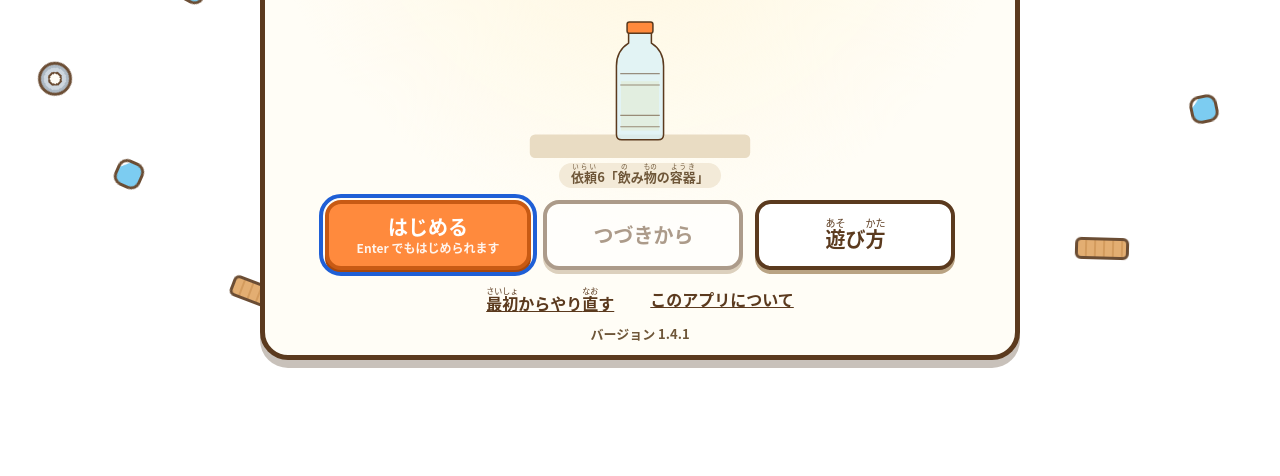
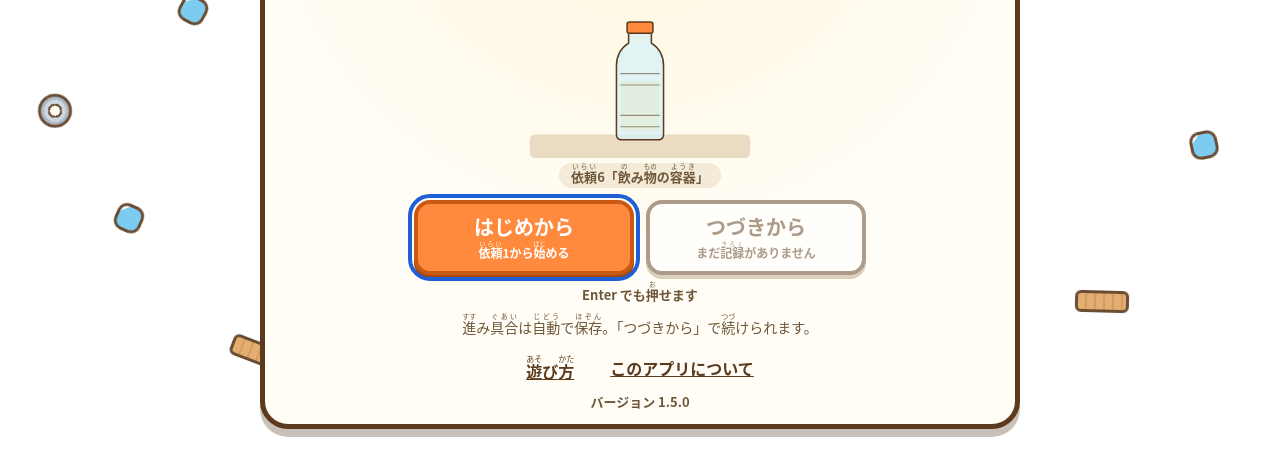
Before and after one commit to Okarin-netizen/Material-Workshop, a website with bundled scripts: page index.html in a window 1280 px wide. Shown: the part 174-650 px from the top of the page. Built offline with nearby package versions, Linux system fonts and the light colour scheme.

Commit message:
タイトルに「はじめから」「つづきから」、ヘッダーに「タイトルへ」を追加（v1.5.0）
- 記録がなければ「はじめから」、あれば「つづきから」を大きくしてフォーカスを置く
- 記録があるときの「はじめから」は確認してから消し、依頼1を始める（ふりがな・音の設定は残す）
- どの画面からもヘッダーの「タイトルへ」でもどれる。1024幅でもヘッダーを1行に保つ
- タイトルの「最初からやり直す」は「はじめから」にまとめた（依頼ボードの先生用は残す）

Co-Authored-By: Claude Opus 5.5 <noreply@anthropic.com>
Claude-Session: https://claude.ai/code/session_01NRT8ofLVL7jYEWDrF3UwAF

```diff
--- a/css/title.css
+++ b/css/title.css
@@ -203,19 +203,33 @@
   gap: 12px;
 }
 
-/* 「はじめる」はいちばん大きく、光の輪でさそう */
-.title-start {
+.title-buttons .btn--big {
   min-width: 220px;
+}
+
+/* 大きいほう（記録がなければ「はじめから」、あれば「つづきから」）は、光の輪でさそう */
+.title-main {
   font-size: 22px;
   animation: title-glow 2s ease-in-out 1s infinite;
 }
 
-.title-start:hover {
+.title-main:hover {
   transform: translateY(-2px);
 }
 
-.title-start__hint {
-  opacity: 0.9;
+.title-enter-hint {
+  flex-basis: 100%;
+  margin-top: -6px;
+  color: var(--text-sub);
+  font-size: 13px;
+  font-weight: 600;
+}
+
+.title-autosave {
+  max-width: 34em;
+  color: var(--text-sub);
+  font-size: 14px;
+  line-height: 1.5;
 }
 
 .title-links {
@@ -361,7 +375,7 @@
 
 /* タッチの端末には Enter キーの案内はいらない */
 @media (hover: none) and (pointer: coarse) {
-  .title-start__hint {
+  .title-enter-hint {
     display: none;
   }
 }
@@ -371,7 +385,7 @@
     font-size: 38px;
   }
 
-  .title-start {
+  .title-buttons .btn--big {
     min-width: 0;
   }
 
@@ -388,4 +402,10 @@
   .title-showcase__stage {
     max-height: 16vh;
   }
+
+  /* 低い画面では、案内の2行を出さずに1画面に収める（「つづきから」の小さい字で続きがわかる） */
+  .title-enter-hint,
+  .title-autosave {
+    display: none;
+  }
 }
--- a/js/core/gameState.js
+++ b/js/core/gameState.js
@@ -62,6 +62,30 @@ export function createProgress() {
     reflection: '',
     session: null,
   };
+}
+
+/**
+ * 消して困る記録があるか（タイトルで「つづきから」を出すか、「はじめから」で確認するか）。
+ * ふりがな・音などの設定だけなら、記録とは数えない。
+ * @param {Progress} progress
+ */
+export function hasSavedPlay(progress) {
+  return (
+    Boolean(progress.session) ||
+    Object.keys(progress.records).length > 0 ||
+    Object.values(progress.zukan).some((list) => list.length > 0) ||
+    progress.reflection.trim() !== ''
+  );
+}
+
+/**
+ * 「はじめから」：記録をすべて消した新しい進行状況。見え方の設定（ふりがな・音）だけは引きつぐ。
+ * （先生用の「すべての依頼を開く」は記録といっしょに戻す）
+ * @param {Progress} progress
+ * @returns {Progress}
+ */
+export function restartProgress(progress) {
+  return { ...createProgress(), furigana: progress.furigana, sound: progress.sound };
 }
 
 /** @returns {RequestRecord} */
--- a/js/data/about.js
+++ b/js/data/about.js
@@ -16,6 +16,15 @@ export const CREDITS = {
 
 /** @type {ChangelogEntry[]} 新しい順 */
 export const CHANGELOG = [
+  {
+    version: '1.5.0',
+    date: '2026-11-24',
+    changes: [
+      'タイトルのボタンを「はじめから」と「つづきから」にしました。{記録|きろく}があるときは「つづきから」が{大|おお}きくなり、Enter だけで{続|つづ}けられます。',
+      '{記録|きろく}があるときの「はじめから」は、{消|け}してよいか{確|たし}かめてから{依頼|いらい}1を{始|はじ}めます。ふりがなと{音|おと}の{設定|せってい}はそのままです。',
+      'どの{画面|がめん}からでも、ヘッダーの「タイトルへ」でタイトルにもどれます。{進|すす}み{具合|ぐあい}は{自動|じどう}で{保存|ほぞん}されています。',
+    ],
+  },
   {
     version: '1.4.1',
     date: '2026-11-22',
--- a/js/data/uiText.js
+++ b/js/data/uiText.js
@@ -15,6 +15,7 @@ export const UI = {
     board: '{依頼|いらい}ボード',
     zukan: '{図鑑|ずかん}',
     summary: 'まとめ',
+    title: 'タイトルへ',
     zukanCount: '{図鑑|ずかん} {count}/{total}',
     stageLabel: '{依頼|いらい}{number}',
   },
@@ -24,14 +25,18 @@ export const UI = {
     logo: ['マ', 'テ', 'リ', 'ア', 'ル', '{工房|こうぼう}'],
     ribbon: 'えらんで、つくって、{試|ため}す！',
     lead: '{材料|ざいりょう}と{加工|かこう}の{技術|ぎじゅつ}で、{依頼人|いらいにん}の{願|ねが}いをかなえよう！',
-    start: 'はじめる',
+    start: 'はじめから',
+    startNote: '{依頼|いらい}1から{始|はじ}める',
+    startNoteSaved: '{記録|きろく}を{消|け}して{依頼|いらい}1から',
     resume: 'つづきから',
     resumeNote: '{依頼|いらい}{number}「{title}」のつづき',
+    resumeNoteBoard: '{依頼|いらい}ボードから{選|えら}ぶ',
+    resumeNone: 'まだ{記録|きろく}がありません',
     howto: '{遊|あそ}び{方|かた}',
-    reset: '{最初|さいしょ}からやり{直|なお}す',
     about: 'このアプリについて',
     version: 'バージョン {version}',
-    startHint: 'Enter でもはじめられます',
+    enterHint: 'Enter でも{押|お}せます',
+    autoSave: '{進|すす}み{具合|ぐあい}は{自動|じどう}で{保存|ほぞん}。「つづきから」で{続|つづ}けられます。',
     showcase: '{依頼|いらい}{number}「{title}」',
     showcaseLabel: '{作品|さくひん}を{見|み}る（{押|お}すと{次|つぎ}の{作品|さくひん}）',
     rank: '{工房|こうぼう}の{称号|しょうごう}「{title}」　★{stars}',
@@ -260,6 +265,9 @@ export const UI = {
     resetTitle: '{最初|さいしょ}からやり{直|なお}しますか？',
     resetBody: '{星|ほし}・{図鑑|ずかん}・{書|か}いた{理由|りゆう}やふり{返|かえ}りが、すべて{消|き}えます。もとにはもどせません。',
     resetYes: 'すべて{消|け}して{最初|さいしょ}から',
+    restartTitle: 'はじめからにしますか？',
+    restartBody: 'いままでの{星|ほし}・{図鑑|ずかん}・{書|か}いた{理由|りゆう}やふり{返|かえ}りが、すべて{消|き}えます。もとにはもどせません。{続|つづ}けるときは「やめる」を{押|お}して「つづきから」を{選|えら}んでください。',
+    restartYes: '{消|け}してはじめから',
     cancel: 'やめる',
   },
 
--- a/js/ui/components/header.js
+++ b/js/ui/components/header.js
@@ -1,4 +1,4 @@
-// 全画面共通のヘッダー：ロゴ、取り組み中の依頼、ふりがな切りかえ、依頼ボード・図鑑・まとめ。
+// 全画面共通のヘッダー：ロゴ、取り組み中の依頼、ふりがな切りかえ、依頼ボード・図鑑・まとめ・タイトルへ。
 
 import { h, fill } from '../dom.js';
 import { UI } from '../../data/uiText.js';
@@ -41,6 +41,8 @@ export function renderHeader(app) {
       navButton(app, 'board', UI.header.board),
       navButton(app, 'zukan', fill(UI.header.zukanCount, { count: zukanCount, total: zukanTotal })),
       navButton(app, 'summary', UI.header.summary),
+      // タイトルにいるときは出さない。進み具合は自動で保存されるので、確かめずにすぐもどる
+      app.screen === 'title' ? null : navButton(app, 'title', UI.header.title),
     ),
   );
 }
--- a/js/ui/screens/title.js
+++ b/js/ui/screens/title.js
@@ -1,4 +1,5 @@
-// タイトル画面：ゲームの顔。ロゴ・作品のショーケース・工房の称号と、はじめる／つづきから／遊び方／最初からやり直す／このアプリについて（バージョン）。
+// タイトル画面：ゲームの顔。ロゴ・作品のショーケース・工房の称号と、はじめから／つづきから／遊び方／このアプリについて（バージョン）。
+// 「はじめから」は、記録があれば消してよいか確かめてから、依頼1を始める（app.restart）。
 //
 // 演出の方針（待たせない・押して何も起きないをなくす）：
 //   ・ロゴが1文字ずつはずんで出るのは、ページを開いて最初に出たときだけ（ふりがなの切りかえなどの描き直しでは出さない）。
@@ -12,7 +13,7 @@ import { TITLES } from '../../data/rewards.js';
 import { APP_VERSION } from '../../data/about.js';
 import { renderProductArt } from '../art/index.js';
 import { playUiSound } from '../sound.js';
-import { startRequest, totalStars, titleIndex, nextTitle } from '../../core/gameState.js';
+import { hasSavedPlay, totalStars, titleIndex, nextTitle } from '../../core/gameState.js';
 import { TITLE_SCREEN } from '../../core/constants.js';
 import { plain } from '../components/ruby.js';
 
@@ -50,8 +51,6 @@ function reducedMotion() {
  * @returns {HTMLElement}
  */
 export function renderTitle(app) {
-  const session = app.progress.session;
-  const resumeRequest = session ? app.catalog.requests.get(session.requestId) : null;
   const intro = !introShown && !reducedMotion();
   introShown = true;
 
@@ -66,34 +65,12 @@ export function renderTitle(app) {
       h('p', { class: 'title-lead' }, UI.title.lead),
       renderShowcase(app),
       renderRank(app),
-      h(
-        'div',
-        { class: 'title-buttons' },
-        // はじめから「はじめる」にフォーカスを置き、Enter を押すだけで遊びはじめられるようにする
-        h(
-          'button',
-          { type: 'button', class: 'btn btn--primary btn--big title-start', dataset: { focusKey: 'title-start', autofocus: 'true' }, onClick: () => start(app) },
-          UI.title.start,
-          h('small', { class: 'btn__note title-start__hint' }, UI.title.startHint),
-        ),
-        h(
-          'button',
-          {
-            type: 'button',
-            class: 'btn btn--sub btn--big',
-            'aria-disabled': resumeRequest ? null : 'true',
-            dataset: { focusKey: 'title-resume' },
-            onClick: () => resumeRequest && app.navigate('workshop'),
-          },
-          UI.title.resume,
-          resumeRequest ? h('small', { class: 'btn__note' }, fill(UI.title.resumeNote, { number: resumeRequest.number, title: resumeRequest.title })) : null,
-        ),
-        h('button', { type: 'button', class: 'btn btn--sub btn--big', dataset: { focusKey: 'title-howto' }, onClick: () => app.navigate('howto') }, UI.title.howto),
-      ),
+      renderMainButtons(app),
+      h('p', { class: 'title-autosave' }, UI.title.autoSave),
       h(
         'div',
         { class: 'title-links' },
-        h('button', { type: 'button', class: 'btn btn--text', dataset: { focusKey: 'title-reset' }, onClick: () => app.confirmReset() }, UI.title.reset),
+        h('button', { type: 'button', class: 'btn btn--text', dataset: { focusKey: 'title-howto' }, onClick: () => app.navigate('howto') }, UI.title.howto),
         h('button', { type: 'button', class: 'btn btn--text', dataset: { focusKey: 'title-about' }, onClick: () => app.navigate('about') }, UI.title.about),
       ),
       h('p', { class: 'title-version' }, fill(UI.title.version, { version: APP_VERSION })),
@@ -194,16 +171,52 @@ function renderRank(app) {
 }
 
 /**
- * 「はじめる」。はじめての人（記録も取り組み中の依頼もない）は、依頼ボードを飛ばして依頼1をすぐに始める。
- * 依頼1がそのまま遊び方の練習になっているので、最初の数分を説明や画面の移動に使わないようにする。
+ * 「はじめから」と「つづきから」。記録があれば「つづきから」を大きく（Enter だけで続けられる）、
+ * なければ「はじめから」を大きくする。大きいほうにフォーカスを置く。
  */
-function start(app) {
-  clearInterval(showcaseTimer);
-  const firstTime = Object.keys(app.progress.records).length === 0 && !app.progress.session;
-  const first = app.data.requests[0];
-  if (!firstTime || !first) {
-    app.navigate('board');
-    return;
-  }
-  app.updateAndNavigate((progress) => startRequest(progress, first, app.catalog), 'workshop');
+function renderMainButtons(app) {
+  const saved = hasSavedPlay(app.progress);
+  const session = app.progress.session;
+  const resumeRequest = session ? app.catalog.requests.get(session.requestId) : null;
+
+  const startButton = h(
+    'button',
+    {
+      type: 'button',
+      class: `btn btn--big ${saved ? 'btn--sub' : 'btn--primary title-main'}`,
+      dataset: saved ? { focusKey: 'title-start' } : { focusKey: 'title-start', autofocus: 'true' },
+      onClick: () => app.restart(),
+    },
+    UI.title.start,
+    h('small', { class: 'btn__note' }, saved ? UI.title.startNoteSaved : UI.title.startNote),
+  );
+
+  let resumeNote = UI.title.resumeNone;
+  if (resumeRequest) resumeNote = fill(UI.title.resumeNote, { number: resumeRequest.number, title: resumeRequest.title });
+  else if (saved) resumeNote = UI.title.resumeNoteBoard;
+
+  const resumeButton = h(
+    'button',
+    {
+      type: 'button',
+      class: `btn btn--big ${saved ? 'btn--primary title-main' : 'btn--sub'}`,
+      'aria-disabled': saved ? null : 'true',
+      dataset: saved ? { focusKey: 'title-resume', autofocus: 'true' } : { focusKey: 'title-resume' },
+      onClick: () => {
+        if (!saved) return;
+        // 取り組み中の依頼があればその続きへ、なければ依頼ボードへ
+        app.navigate(resumeRequest ? 'workshop' : 'board');
+      },
+    },
+    UI.title.resume,
+    h('small', { class: 'btn__note' }, resumeNote),
+  );
+
+  // 大きいほうを左に置く
+  return h(
+    'div',
+    { class: 'title-buttons' },
+    saved ? [resumeButton, startButton] : [startButton, resumeButton],
+    h('p', { class: 'title-enter-hint', 'aria-hidden': 'true' }, UI.title.enterHint),
+  );
 }
--- a/package.json
+++ b/package.json
@@ -1,6 +1,6 @@
 {
   "name": "material-koubou",
-  "version": "1.4.1",
+  "version": "1.5.0",
   "private": true,
   "description": "中学1年 技術「材料と加工の技術」学習用ゲーム（ビルド不要。このファイルはテストの実行用）",
   "type": "module",
```
Also changed, not shown: css/layout.css (+21 -0 lines), docs/requirements.md (+4 -3 lines), js/main.js (+17 -1 lines), tests/e2e/playthrough.e2e.cjs (+37 -8 lines), tests/gameState.test.mjs (+24 -0 lines), README.md.
